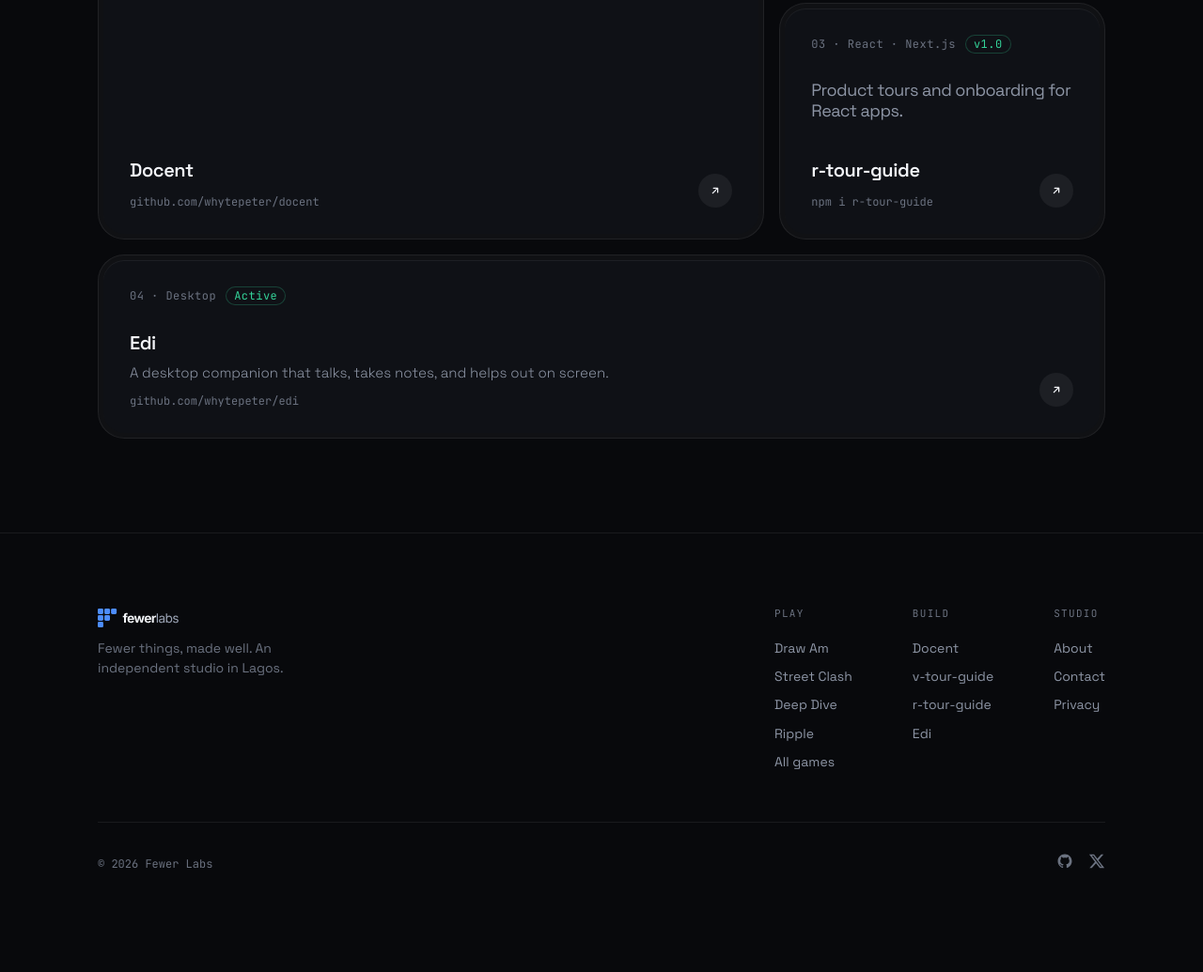
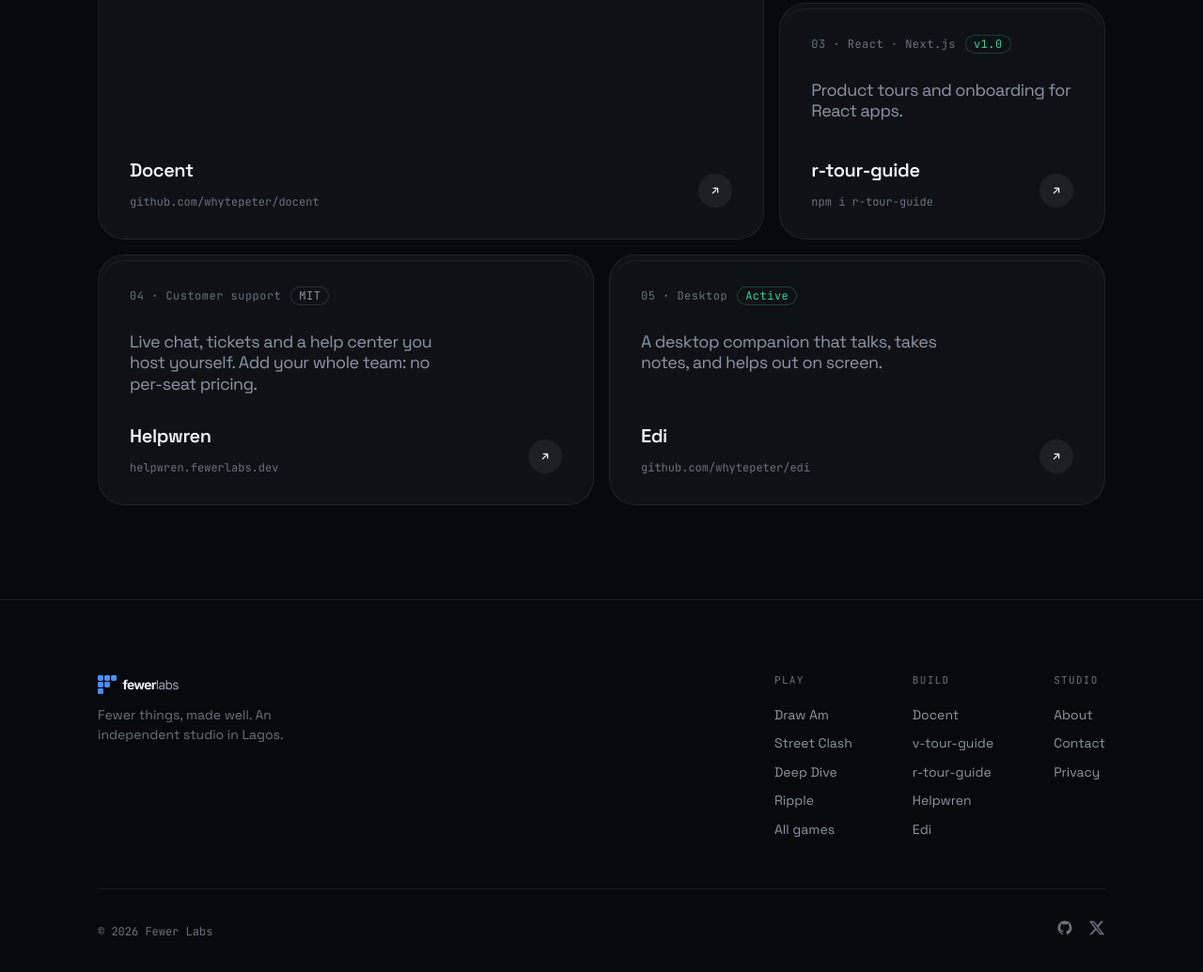
Before and after one commit to whytepeter/fewerlabs, a plain HTML site: page index.html in a window 1280 px wide. Shown: the part 3687-4722 px from the top of the page at 94% size. Before the commit the page ends 4668 px from the top, so only its background shows below. Drawn offline with Linux system fonts and the light colour scheme.

Commit message:
Tools: add Helpwren, beside Edi
A card in the open-source section and a footer link to helpwren.fewerlabs.dev, and Helpwren in the page description and structured data.

```diff
--- a/index.html
+++ b/index.html
@@ -5,7 +5,7 @@
   <meta name="viewport" content="width=device-width, initial-scale=1, viewport-fit=cover" />
   <meta name="google-adsense-account" content="ca-pub-5062449177712476" />
   <title>Fewer Labs: open-source tools and small games</title>
-  <meta name="description" content="Fewer Labs is a small studio making open-source developer tools (Docent, v-tour-guide, r-tour-guide, Edi) and quick games for phone and desktop (Draw Am, Street Clash, Deep Dive, Ripple)." />
+  <meta name="description" content="Fewer Labs is a small studio making open-source tools (Helpwren, Docent, v-tour-guide, r-tour-guide, Edi) and quick games for phone and desktop (Draw Am, Street Clash, Deep Dive, Ripple)." />
   <link rel="canonical" href="https://fewerlabs.dev/" />
   <meta name="robots" content="index, follow" />
   <meta name="theme-color" content="#08090c" />
@@ -56,6 +56,7 @@
       { "@type": "SoftwareSourceCode", "name": "Docent", "codeRepository": "https://github.com/whytepeter/docent", "description": "Codebase tours drawn from the real code, with evidence for every claim.", "license": "https://opensource.org/licenses/MIT", "publisher": { "@id": "https://fewerlabs.dev/#org" } },
       { "@type": "SoftwareSourceCode", "name": "v-tour-guide", "codeRepository": "https://github.com/whytepeter/v-tour-guide", "programmingLanguage": "TypeScript", "description": "Product tours and onboarding for Vue 3 and Nuxt apps.", "publisher": { "@id": "https://fewerlabs.dev/#org" } },
       { "@type": "SoftwareSourceCode", "name": "r-tour-guide", "codeRepository": "https://github.com/whytepeter/r-tour-guide", "programmingLanguage": "TypeScript", "description": "Product tours and onboarding for React and Next.js apps.", "publisher": { "@id": "https://fewerlabs.dev/#org" } },
+      { "@type": "SoftwareSourceCode", "name": "Helpwren", "url": "https://helpwren.fewerlabs.dev", "codeRepository": "https://github.com/Fewerlabs/helpwren", "description": "Open-source, self-hosted live chat, tickets and a help center, with no per-seat pricing.", "publisher": { "@id": "https://fewerlabs.dev/#org" } },
       { "@type": "SoftwareSourceCode", "name": "Edi", "codeRepository": "https://github.com/whytepeter/edi", "description": "A desktop companion that talks, takes notes, and helps out on screen.", "publisher": { "@id": "https://fewerlabs.dev/#org" } }
     ]
   }
@@ -499,10 +500,18 @@
               <div class="meta"><div><h3>r-tour-guide</h3><div class="url">npm i r-tour-guide</div></div><span class="go"><svg viewBox="0 0 16 16" fill="none" stroke="currentColor" stroke-width="1.5" stroke-linecap="round" stroke-linejoin="round"><path d="M5 11 11 5M6 5h5v5"/></svg></span></div>
             </div>
           </a>
-          <a class="card span-12 tool wide reveal" href="https://github.com/whytepeter/edi" target="_blank" rel="noopener">
+          <a class="card span-6 tool reveal" href="https://helpwren.fewerlabs.dev" target="_blank" rel="noopener">
             <div class="core">
-              <div class="label"><span>04 &middot; Desktop</span><span class="status live">Active</span></div>
-              <div class="meta"><div><h3>Edi</h3><p>A desktop companion that talks, takes notes, and helps out on screen.</p><div class="url">github.com/whytepeter/edi</div></div><span class="go"><svg viewBox="0 0 16 16" fill="none" stroke="currentColor" stroke-width="1.5" stroke-linecap="round" stroke-linejoin="round"><path d="M5 11 11 5M6 5h5v5"/></svg></span></div>
+              <div class="label"><span>04 &middot; Customer support</span><span class="status">MIT</span></div>
+              <p class="line small">Live chat, tickets and a help center you host yourself. Add your whole team: no per-seat pricing.</p>
+              <div class="meta"><div><h3>Helpwren</h3><div class="url">helpwren.fewerlabs.dev</div></div><span class="go"><svg viewBox="0 0 16 16" fill="none" stroke="currentColor" stroke-width="1.5" stroke-linecap="round" stroke-linejoin="round"><path d="M5 11 11 5M6 5h5v5"/></svg></span></div>
+            </div>
+          </a>
+          <a class="card span-6 tool reveal d1" href="https://github.com/whytepeter/edi" target="_blank" rel="noopener">
+            <div class="core">
+              <div class="label"><span>05 &middot; Desktop</span><span class="status live">Active</span></div>
+              <p class="line small">A desktop companion that talks, takes notes, and helps out on screen.</p>
+              <div class="meta"><div><h3>Edi</h3><div class="url">github.com/whytepeter/edi</div></div><span class="go"><svg viewBox="0 0 16 16" fill="none" stroke="currentColor" stroke-width="1.5" stroke-linecap="round" stroke-linejoin="round"><path d="M5 11 11 5M6 5h5v5"/></svg></span></div>
             </div>
           </a>
         </div>
@@ -531,6 +540,7 @@
             <a href="https://github.com/whytepeter/docent" target="_blank" rel="noopener">Docent</a>
             <a href="https://github.com/whytepeter/v-tour-guide" target="_blank" rel="noopener">v-tour-guide</a>
             <a href="https://github.com/whytepeter/r-tour-guide" target="_blank" rel="noopener">r-tour-guide</a>
+            <a href="https://helpwren.fewerlabs.dev" target="_blank" rel="noopener">Helpwren</a>
             <a href="https://github.com/whytepeter/edi" target="_blank" rel="noopener">Edi</a>
           </div>
           <div class="col">
```
